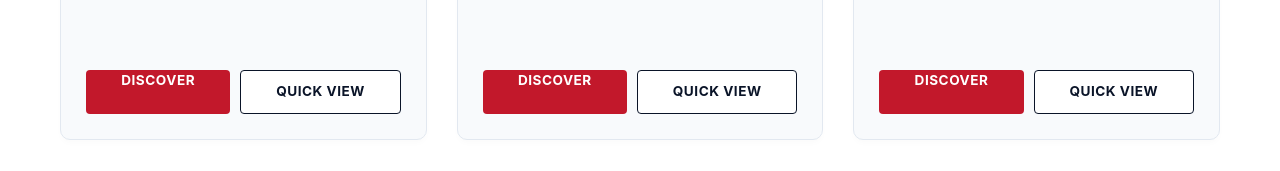
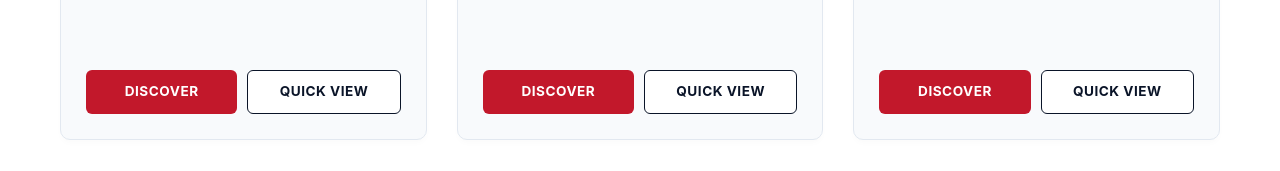
Before and after one commit to fathanfahrizy/PT-Artha-Mitra-Perwira, a React (Vite) app: page / in a window 1280 px wide. Shown: the part 1288-1459 px from the top of the page. Built offline with nearby package versions, Linux system fonts and the light colour scheme.

Commit message:
Membuat Atom Button

```diff
--- /dev/null
+++ b/src/components/atoms/Button.jsx
@@ -0,0 +1,28 @@
+export function Button({
+  children,
+  href,
+  variant = 'primary',
+  className = '',
+  ...props
+}) {
+  const baseStyles = "inline-flex items-center justify-center transition-all duration-300 font-bold cursor-pointer rounded-md";
+
+  const variants = {
+    primary: "bg-[#c2182b] text-white hover:bg-[#a01526]",
+    outline: "bg-white border border-[#0a1428] text-[#0a1428] hover:bg-[#0a1428] hover:text-white",
+    ghost: "bg-[#ececec] text-[#0a1428] hover:bg-[#e2e8f0]",
+    active: "bg-[#c2182b] text-white hover:bg-[#a01526]",
+  };
+
+  const Component = href ? 'a' : 'button';
+
+  return (
+    <Component
+      href={href}
+      className={`${baseStyles} ${variants[variant] || ''} ${className}`}
+      {...props}
+    >
+      {children}
+    </Component>
+  );
+}
--- a/src/components/molecules/ProductCard.jsx
+++ b/src/components/molecules/ProductCard.jsx
@@ -11,6 +11,7 @@
  */
 import { useState } from 'react';
 import { waLink } from '../../data/navigationData';
+import { Button } from '../atoms/Button';
 
 export default function ProductCard({ prod }) {
   const [isFlipped, setIsFlipped] = useState(false);
@@ -33,21 +34,22 @@ export default function ProductCard({ prod }) {
             <h3 className="text-[1.05rem] sm:text-[1.15rem] font-extrabold text-[#0a1428] mb-2">{prod.title}</h3>
             <p className="text-[0.85rem] sm:text-[0.9rem] text-[#64748b] mb-3.75 sm:mb-5 grow leading-[1.6]">{prod.tagline}</p>
             <div className="flex gap-2.5">
-              <a
+              <Button
                 href={link}
                 target="_blank"
                 rel="noopener noreferrer"
-                className="flex-1 bg-[#c2182b] hover:bg-[#a01526] text-white text-center px-2 sm:psm:px-3.75[10px] rounded-sm text-[0.72rem] sm:text-[0.85rem] font-bold uppercase tracking-[0.5px] transition-colors"
+                className="flex-1 px-2 sm:px-[15px] py-2.5 rounded-[4px] text-[0.72rem] sm:text-[0.85rem] uppercase tracking-[0.5px]"
               >
                 Discover
-              </a>
-              <button
+              </Button>
+              <Button
+                variant="outline"
                 onClick={() => setIsFlipped(true)}
-                className="flex-1 bg-white border border-[#0a1428] text-[#0a1428] hover:bg-[#0a1428] hover:text-white px-2 sm:px-3.75 py-2.5 rounded-sm text-[0.72rem] sm:text-[0.85rem] font-bold uppercase tracking-[0.5px] transition-colors"
+                className="flex-1 px-2 sm:px-[15px] py-2.5 rounded-[4px] text-[0.72rem] sm:text-[0.85rem] uppercase tracking-[0.5px]"
                 aria-label={`Quick view ${prod.title}`}
               >
                 Quick View
-              </button>
+              </Button>
             </div>
           </div>
         </div>
@@ -67,21 +69,22 @@ export default function ProductCard({ prod }) {
             ))}
           </div>
           <div className="px-5 sm:px-6.25 py-3.5 sm:py-4.5 bg-[#ececec] flex gap-2.5">
-            <button
+            <Button
+              variant="outline"
               onClick={() => setIsFlipped(false)}
-              className="flex-1 bg-white border border-[#0a1428] text-[#0a1428] hover:bg-[#0a1428] hover:text-white px-2 sm:px-3.75 py-2.5 rounded-sm text-[0.72rem] sm:text-[0.85rem] font-bold transition-colors"
+              className="flex-1 px-2 sm:px-[15px] py-2.5 rounded-[4px] text-[0.72rem] sm:text-[0.85rem]"
               aria-label={`Tutup quick view ${prod.title}`}
             >
               Close
-            </button>
-            <a
+            </Button>
+            <Button
               href={link}
               target="_blank"
               rel="noopener noreferrer"
-              className="flex-1 bg-[#c2182b] hover:bg-[#a01526] text-white text-center px-2 sm:px-3.75 py-2.5 rounded-sm text-[0.72rem] sm:text-[0.85rem] font-bold transition-colors"
+              className="flex-1 px-2 sm:px-[15px] py-2.5 rounded-[4px] text-[0.72rem] sm:text-[0.85rem]"
             >
               Discover
-            </a>
+            </Button>
           </div>
         </div>
       </div>
--- a/src/components/organisms/ContactSection.jsx
+++ b/src/components/organisms/ContactSection.jsx
@@ -2,6 +2,7 @@ import { useState, useMemo } from 'react';
 import { FaMagnifyingGlass, FaLocationDot, FaPhone } from 'react-icons/fa6';
 import { CONTACT_ITEMS, SOCIAL_LINKS, LOCATIONS_DATA } from '../../data/contactData';
 import ScrollReveal from '../atoms/ScrollReveal';
+import { Button } from '../atoms/Button';
 
 export default function ContactSection() {
   const [searchQuery, setSearchQuery] = useState("");
@@ -160,14 +161,14 @@ export default function ContactSection() {
             <p className="text-[0.8rem] text-[#64748b] m-0">
               Kunjungan pabrik dilayani pada jam kerja dengan konfirmasi terlebih dahulu kepada tim marketing.
             </p>
-            <a
+            <Button
               href={activeLocation.directionUrl}
               target="_blank"
               rel="noreferrer"
-              className="inline-flex items-center justify-center gap-[8px] bg-[#c2182b] hover:bg-[#a01526] text-white px-[22px] py-[10px] rounded-[6px] text-[0.85rem] font-bold uppercase tracking-[1px] transition-colors shadow-sm shrink-0 w-full md:w-auto"
+              className="gap-[8px] px-[22px] py-[10px] text-[0.85rem] uppercase tracking-[1px] shadow-sm shrink-0 w-full md:w-auto"
             >
               <FaLocationDot aria-hidden="true" /> Buka Rute Google Maps
-            </a>
+            </Button>
           </div>
         </div>
       </section>
--- a/src/components/organisms/Navbar.jsx
+++ b/src/components/organisms/Navbar.jsx
@@ -10,6 +10,7 @@
 import { useState, useEffect, useRef } from 'react';
 import { FaBars, FaXmark, FaChevronDown } from 'react-icons/fa6';
 import { navLinks, MENU_CATEGORIES, MENU_APPLICATIONS, waLink } from '../../data/navigationData';
+import { Button } from '../atoms/Button';
 
 export default function Navbar() {
   const [isOpen, setIsOpen] = useState(false);
@@ -82,15 +83,15 @@ export default function Navbar() {
 
           {/* CTA Button - Desktop */}
           <div className="hidden md:block">
-            <a
+            <Button
               href="https://wa.me/6281315669699"
               target="_blank"
               rel="noopener noreferrer"
-              className="bg-[#c2182b] text-white px-[16px] lg:px-[20px] py-[10px] rounded-[6px] font-semibold text-[0.85rem] lg:text-[0.9rem] hover:bg-[#a01526] transition-all duration-300 hover:scale-105 hover:shadow-lg"
+              className="px-[16px] lg:px-[20px] py-[10px] text-[0.85rem] lg:text-[0.9rem] hover:scale-105"
               aria-label="Contact us via WhatsApp"
             >
               Hubungi Kami
-            </a>
+            </Button>
           </div>
 
           {/* Mobile Menu Button */}
@@ -130,14 +131,14 @@ export default function Navbar() {
               </li>
             ))}
             <li className="pt-[10px] px-[15px]">
-              <a
+              <Button
                 href="https://wa.me/6281315669699"
                 target="_blank"
                 rel="noopener noreferrer"
-                className="block bg-[#c2182b] text-white px-[20px] py-[10px] rounded-[6px] font-semibold text-[0.9rem] text-center hover:bg-[#a01526] transition-all duration-300"
+                className="w-full px-[20px] py-[10px] text-[0.9rem]"
               >
                 Hubungi Kami
-              </a>
+              </Button>
             </li>
           </ul>
         )}
@@ -158,18 +159,20 @@ export default function Navbar() {
 
             {/* Tabs Range / Application */}
             <div className="flex flex-wrap gap-[10px] mb-[25px]">
-              <button
+              <Button
+                variant={activeTab === 'range' ? 'active' : 'ghost'}
                 onClick={() => setActiveTab('range')}
-                className={`px-[20px] md:px-[30px] py-[10px] md:py-[12px] text-[0.85rem] md:text-[0.9rem] font-bold rounded-[4px] transition-colors ${activeTab === 'range' ? 'bg-[#c2182b] text-white' : 'bg-[#ececec] text-[#0a1428] hover:bg-[#e2e8f0]'}`}
+                className="px-[20px] md:px-[30px] py-[10px] md:py-[12px] text-[0.85rem] md:text-[0.9rem] rounded-[4px]"
               >
                 Range Produk
-              </button>
-              <button
+              </Button>
+              <Button
+                variant={activeTab === 'application' ? 'active' : 'ghost'}
                 onClick={() => setActiveTab('application')}
-                className={`px-[20px] md:px-[30px] py-[10px] md:py-[12px] text-[0.85rem] md:text-[0.9rem] font-bold rounded-[4px] transition-colors ${activeTab === 'application' ? 'bg-[#c2182b] text-white' : 'bg-[#ececec] text-[#0a1428] hover:bg-[#e2e8f0]'}`}
+                className="px-[20px] md:px-[30px] py-[10px] md:py-[12px] text-[0.85rem] md:text-[0.9rem] rounded-[4px]"
               >
                 Aplikasi Industri
-              </button>
+              </Button>
             </div>
 
             {activeTab === 'range' ? (
@@ -216,14 +219,14 @@ export default function Navbar() {
                       </div>
                     ))}
                   </div>
-                  <a
+                  <Button
                     href={waLink(activeModel.name)}
                     target="_blank"
                     rel="noopener noreferrer"
-                    className="mt-auto inline-block bg-[#c2182b] hover:bg-[#a01526] text-white text-center px-[20px] py-[10px] rounded-[4px] text-[0.85rem] font-bold uppercase tracking-[0.5px] transition-colors"
+                    className="mt-auto px-[20px] py-[10px] rounded-[4px] text-[0.85rem] uppercase tracking-[0.5px]"
                   >
                     Hubungi Marketing
-                  </a>
+                  </Button>
                 </div>
               </div>
             ) : (
@@ -245,14 +248,14 @@ export default function Navbar() {
                 <div className="bg-[#f8fafc] border border-[#e2e8f0] rounded-[4px] p-[25px] lg:p-[30px] flex flex-col">
                   <h4 className="text-[1.3rem] font-extrabold text-[#0a1428] mb-[10px]">{activeApp.name}</h4>
                   <p className="text-[0.9rem] text-[#64748b] leading-[1.7] mb-[20px]">{activeApp.desc}</p>
-                  <a
+                  <Button
                     href={waLink(`solusi kemasan untuk kebutuhan ${activeApp.name}`)}
                     target="_blank"
                     rel="noopener noreferrer"
-                    className="mt-auto inline-block bg-[#c2182b] hover:bg-[#a01526] text-white text-center px-[20px] py-[10px] rounded-[4px] text-[0.85rem] font-bold uppercase tracking-[0.5px] transition-colors w-full lg:w-max"
+                    className="mt-auto w-full lg:w-max px-[20px] py-[10px] rounded-[4px] text-[0.85rem] uppercase tracking-[0.5px]"
                   >
                     Hubungi Marketing
-                  </a>
+                  </Button>
                 </div>
               </div>
             )}
```
